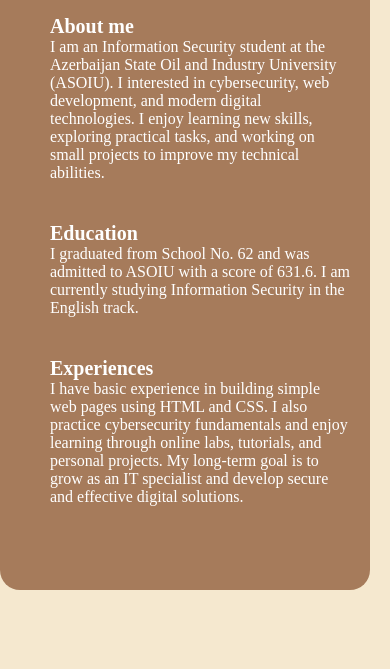
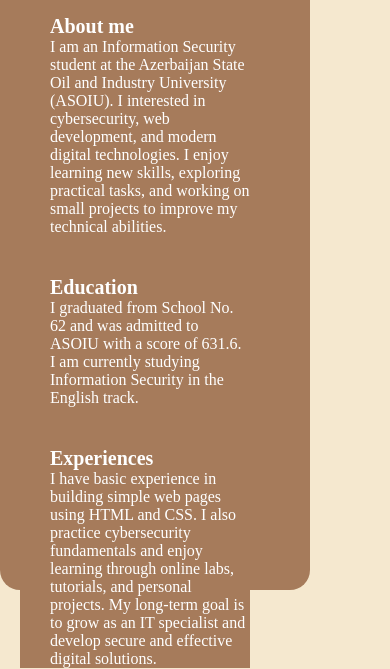
Before and after one commit to alisamedov2007/alisamedov-portfolio, a plain HTML site: page index.html in a window 390 px wide. Shown: the part 175-844 px from the top of the page. Drawn offline with Linux system fonts and the light colour scheme.

Commit message:
Update style.css

```diff
--- a/style.css
+++ b/style.css
@@ -162,10 +162,10 @@
     }
     .about, .edu, .exp {
         font-size: 20px;
-        width: 300px;
+        width: 200px;
     }
     .write {
         font-size: 16px;
-        width: 300px;
+        width: 200px;
     }
 }
```
